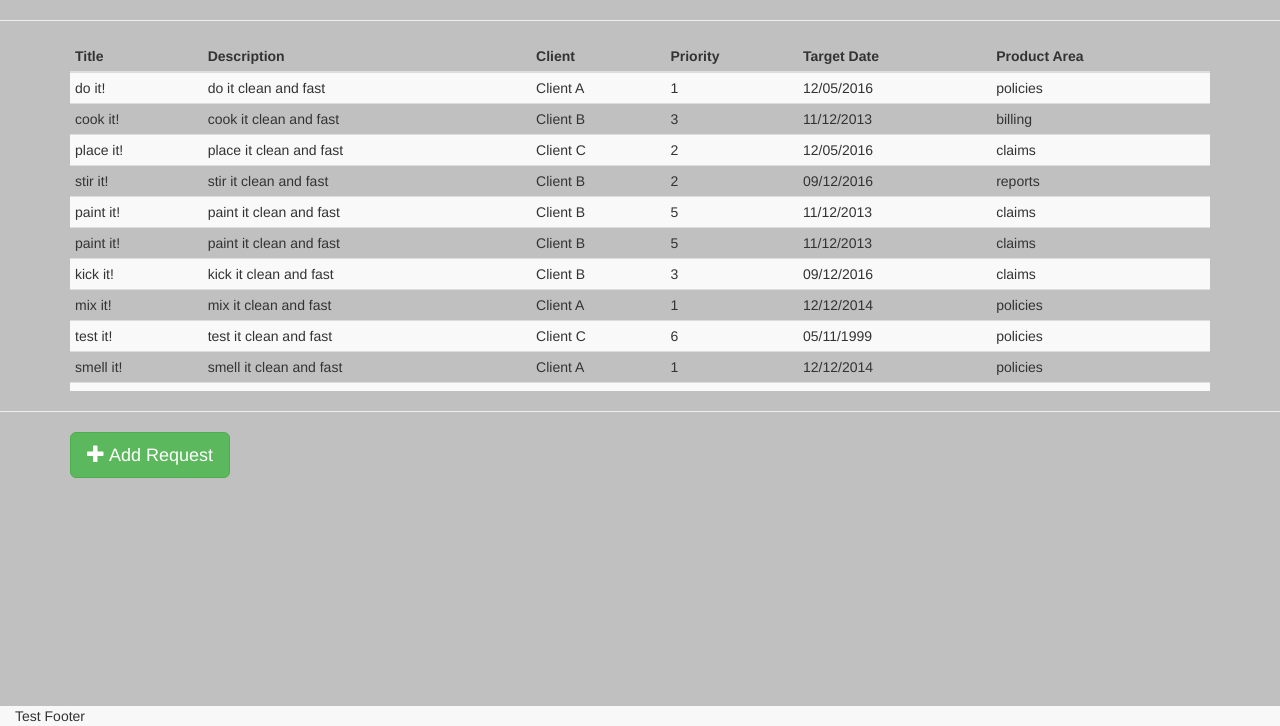
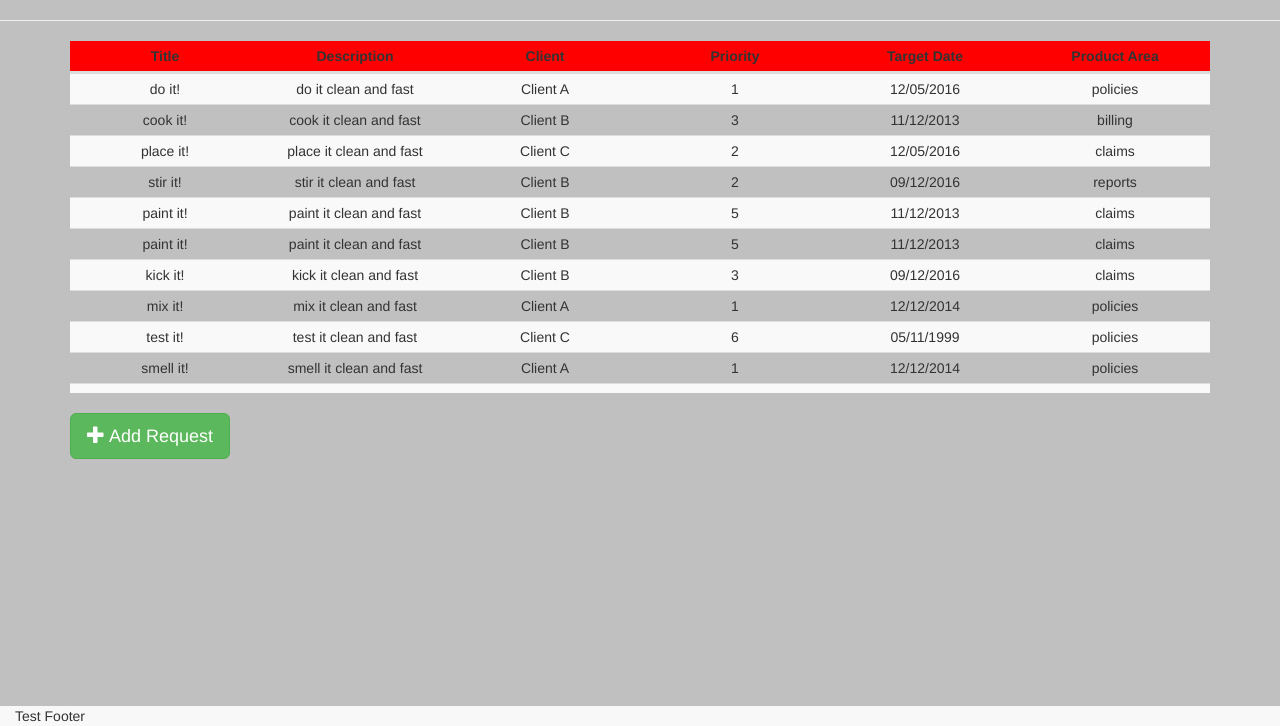
Before and after one commit to alexsav815/feature_request_flask_sql, a Flask app: page / in a window 1280 px wide. Shown: the part 74-800 px from the top of the page. Run offline with Flask 2, Linux system fonts and the light colour scheme; data comes from the database, SQL or seed files in the repository; both versions use the stored data as it was after the commit; some libraries are stand-ins or nearby versions.

Commit message:
playing with table styling: scrolling, fiexed header etc.

```diff
--- a/templates/show_all.html
+++ b/templates/show_all.html
@@ -37,22 +37,30 @@
      text-decoration: none;
    }
 
-   .table-fixed thead{
-     width: 97%;
+   td {
+     text-align : center;
    }
-   .table-fixed tbody{
-     height: 230px;
+   th {
+     text-align : center;
+   }
+   tr {
+     width: 100%;
+     display: inline-table;
+     table-layout: fixed;
+   }
+
+   table{
+     height:350px;              // <-- Select the height of the table
+     display: -moz-groupbox;    // Firefox Bad Effect
+   }
+   tbody{
      overflow-y: auto;
+     height: 320px;            //  <-- Select the height of the body
      width: 100%;
-   }
-   .table-fixed thead, .table-fixed tbody, .table-fixed tr, .table-fixed td, .table-fixed th {
+     //position: absolute;
      display: block;
    }
 
-   .table-fixed tbody td, .table-fixed thead > tr> th {
-     float: left;
-     border-bottom-width: 0;
-   }
 
   </style>
 
@@ -73,9 +81,9 @@
       </div>
       {%- endfor %}
 
-      <div class="container" style="height:350px;overflow:auto" >
+      <div class="container">
 	<table class="table table-striped table-condensed table-responsive" >
-          <thead>
+          <thead style="background-color:red">
             <tr>
               <th>Title</th>
               <th>Description</th>
@@ -99,13 +107,11 @@
             {% endfor %}
           </tbody>
 	</table>
+	<div  style="height:100px">
+	  <a href = "{{ url_for('new') }}" class="btn btn-success btn-lg"> <span class="glyphicon glyphicon-plus"></span> Add Request </a>
+	</div>
       </div>
 
-      <hr/>
-
-      <div class="container" style="height:100px">
-	<a href = "{{ url_for('new') }}" class="btn btn-success btn-lg"> <span class="glyphicon glyphicon-plus"></span> Add Request </a>
-      </div>
 
  </body>
 
```
Also changed, not shown: clinets.sqlite3.
